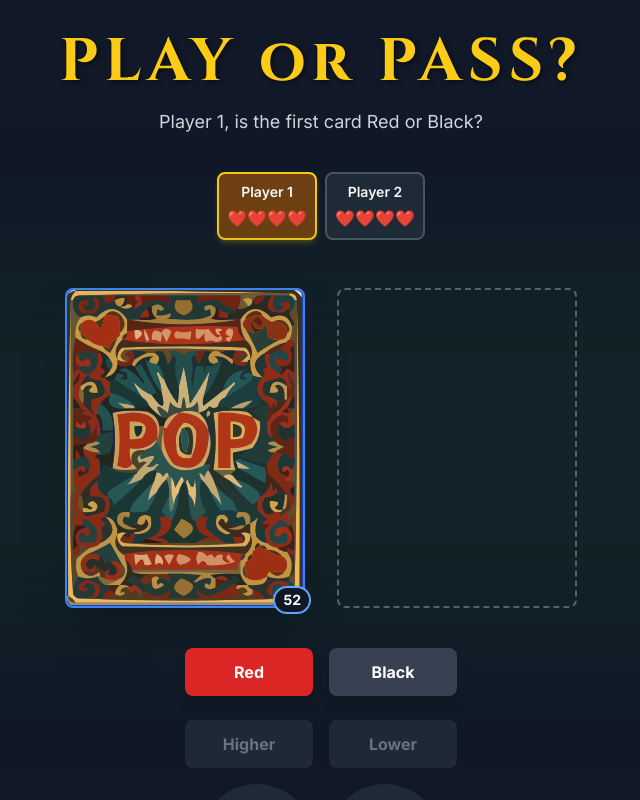
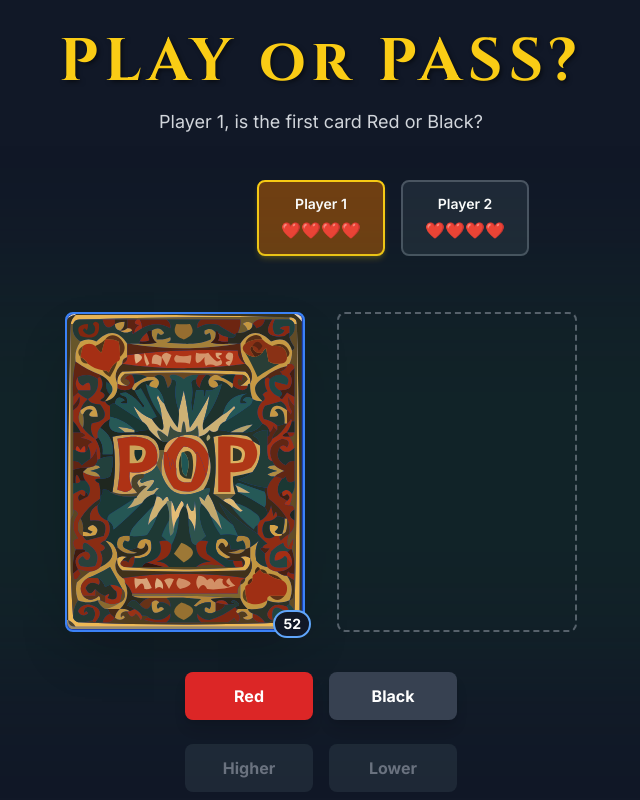
Before and after one commit to mattduff36/pop, a Next.js app: page / in a window 1280 px wide. Both pictures are taken after a click on the button "Start Game". Shown: the top 800 px of the page, without its empty margins (319-959 px from the left). Built offline with nearby package versions, Linux system fonts and the light colour scheme.

Commit message:
feat(ui): Add scrolling player list with centering and fades

```diff
--- a/src/components/Game.tsx
+++ b/src/components/Game.tsx
@@ -1,6 +1,6 @@
 "use client";
 
-import { useState, useEffect } from "react";
+import { useState, useEffect, useRef } from "react";
 import { motion, AnimatePresence } from "framer-motion";
 import { Card, Player } from "@/lib/types";
 import { createDeck, shuffleDeck } from "@/lib/game";
@@ -29,6 +29,10 @@ export default function Game() {
   const [message, setMessage] = useState("Welcome to POP! Setup the game to start.");
   const [installPrompt, setInstallPrompt] = useState<any>(null);
   const [titleFeedback, setTitleFeedback] = useState<'correct' | 'incorrect' | 'idle'>('idle');
+  const [failureReason, setFailureReason] = useState<'INCORRECT_GUESS' | 'SAME_VALUE_TIE' | null>(null);
+
+  const playerScrollContainerRef = useRef<HTMLDivElement>(null);
+  const playerRefs = useRef<(HTMLDivElement | null)[]>([]);
 
   useEffect(() => {
     const timer = setTimeout(() => setIsLoading(false), 1000); // Simulate loading time
@@ -58,13 +62,30 @@ export default function Game() {
   useEffect(() => {
     if (gameState === 'SHOWING_RESULT') {
         const timeoutId = setTimeout(() => {
-            loseLifeAndAdvanceTurn();
+            processTurnEnd();
         }, 2500);
         return () => clearTimeout(timeoutId);
     }
-  }, [gameState, players, currentPlayerIndex]);
+  }, [gameState]);
 
-  const loseLifeAndAdvanceTurn = () => {
+  useEffect(() => {
+    // Ensure player refs are created
+    playerRefs.current = playerRefs.current.slice(0, players.length);
+  }, [players]);
+
+  useEffect(() => {
+    if (playerScrollContainerRef.current && playerRefs.current[currentPlayerIndex]) {
+      playerRefs.current[currentPlayerIndex]!.scrollIntoView({
+        behavior: 'smooth',
+        inline: 'center',
+        block: 'nearest'
+      });
+    }
+  }, [currentPlayerIndex, players]);
+
+  const processTurnEnd = () => {
+    if (!failureReason) return;
+
     const newPlayers = [...players];
     const playerWhoGuessed = newPlayers[currentPlayerIndex];
     playerWhoGuessed.lives--;
@@ -72,15 +93,23 @@ export default function Game() {
 
     if (checkForWinner()) return;
 
-    const messagePrefix = playerWhoGuessed.lives <= 0
+    const lostLastLife = playerWhoGuessed.lives <= 0;
+    const shouldAdvance = failureReason === 'SAME_VALUE_TIE' || lostLastLife;
+
+    let messagePrefix = lostLastLife
         ? `${playerWhoGuessed.name} is out of lives!`
         : `${playerWhoGuessed.name} loses a life.`;
 
+    if (shouldAdvance) {
       const nextPlayerIndex = advanceToNextPlayer();
       setCurrentPlayerIndex(nextPlayerIndex);
+      setMessage(`${messagePrefix} It's now ${newPlayers[nextPlayerIndex].name}'s turn. Red or Black?`);
+    } else {
+      setMessage(`${messagePrefix} It's your turn again. Red or Black?`);
+    }
 
     setGameState("AWAITING_COLOR_GUESS");
-    setMessage(`${messagePrefix} It's now ${newPlayers[nextPlayerIndex].name}'s turn. Red or Black?`);
+    setFailureReason(null);
   };
 
   const handleGameStart = (players: Player[]) => {
@@ -202,6 +231,7 @@ export default function Game() {
     if (newCard.value === previousCard.value) {
         correct = false;
         reason = `Same card value! It's the ${newCard.rank} of ${newCard.suit}.`;
+        setFailureReason('SAME_VALUE_TIE');
     } else {
         if (guess === 'Higher') {
             correct = newCard.value > previousCard.value;
@@ -211,6 +241,9 @@ export default function Game() {
         reason = correct
             ? `Correct! It's the ${newCard.rank} of ${newCard.suit}. Play again or Pass?`
             : `Incorrect! It was the ${newCard.rank} of ${newCard.suit}.`;
+        if (!correct) {
+          setFailureReason('INCORRECT_GUESS');
+        }
     }
 
     setDiscardPile(prev => [...prev, previousCard]);
@@ -311,28 +344,50 @@ export default function Game() {
         </button>
       )}
 
-      <section className="w-full flex flex-row flex-wrap items-center justify-center gap-2 mb-4">
+      <div className="relative w-full">
+        <section
+          ref={playerScrollContainerRef}
+          className="w-full flex items-center gap-4 mb-4 overflow-x-auto py-2"
+          style={{
+            paddingLeft: 'calc(50% - 4rem)', /* 4rem is half of w-32 */
+            paddingRight: 'calc(50% - 4rem)',
+            scrollbarWidth: 'none'
+          }}
+        >
           <AnimatePresence>
             {players.map((player, index) => (
               <motion.div
+                ref={el => { playerRefs.current[index] = el; }}
                 key={player.id}
                 layout
                 initial={{ opacity: 0, scale: 0.5 }}
                 animate={{ opacity: 1, scale: 1 }}
                 exit={{ opacity: 0, scale: 0.5 }}
                 transition={{ duration: 0.3 }}
-              className={`p-2 rounded-lg border-2 transition-all duration-300 text-center ${
+                className={`p-3 rounded-lg border-2 transition-all duration-300 text-center flex-shrink-0 w-32 ${
                   currentPlayerIndex === index
                     ? "border-yellow-400 bg-yellow-900 shadow-md shadow-yellow-400/20"
                     : "border-gray-600 bg-gray-800"
                 }`}
               >
-              <h2 className="text-sm font-semibold">{player.name}</h2>
+                <h2 className="text-sm font-semibold truncate">{player.name}</h2>
                 <p className="text-base mt-1">{player.lives > 0 ? "❤️".repeat(player.lives) : "💀"}</p>
               </motion.div>
             ))}
           </AnimatePresence>
         </section>
+
+        {/* Left Fade */}
+        <div className="absolute top-0 left-0 bottom-0 w-24 bg-gradient-to-r from-gray-900 to-transparent pointer-events-none"></div>
+        {/* Right Fade */}
+        <div className="absolute top-0 right-0 bottom-0 w-24 bg-gradient-to-l from-gray-900 to-transparent pointer-events-none"></div>
+      </div>
+
+      <style jsx global>{`
+        section::-webkit-scrollbar {
+          display: none;
+        }
+      `}</style>
 
       <section className="relative flex items-center justify-center gap-4 md:gap-8 h-72 md:h-96 w-full">
         <div className="absolute w-full h-full bg-green-900/20 rounded-full blur-3xl"></div>
```
Lines whose indentation alone changed are shown as unchanged.
